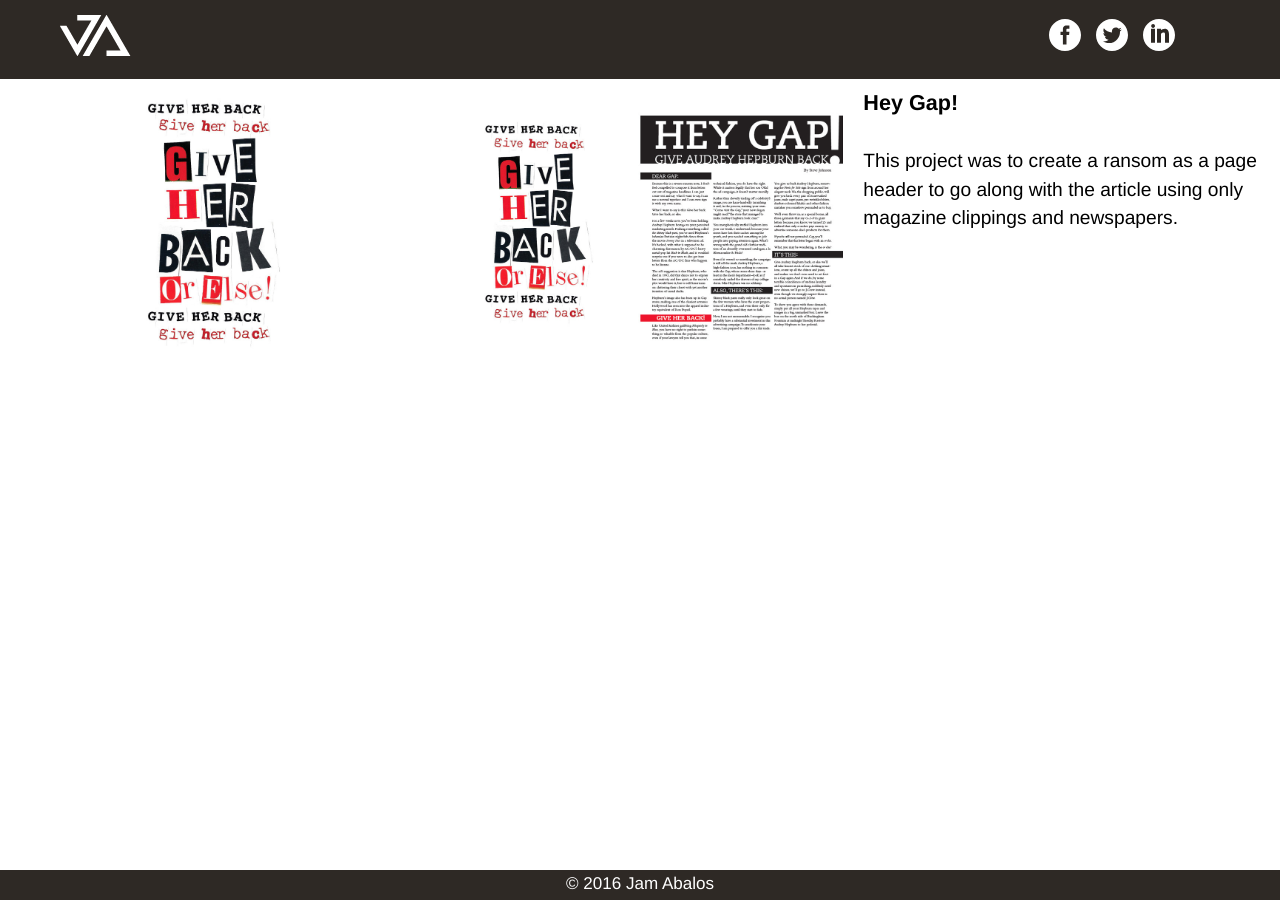
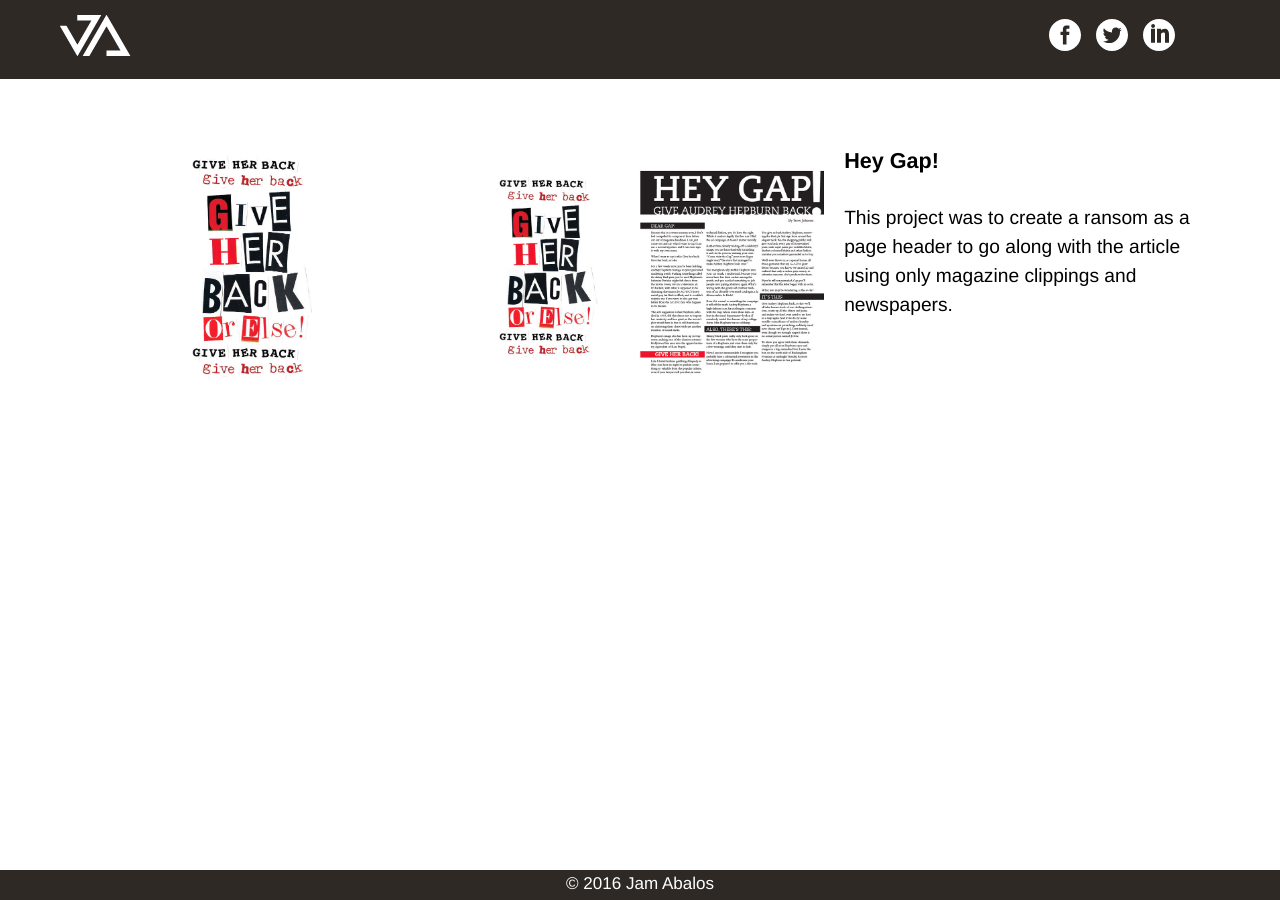
Before and after one commit to JamAbalos/Portfolio, a Jekyll site: the page built from proj3.html, in a window 1280 px wide. Built offline with Jekyll 4.4.1, drawn with Linux system fonts in a browser that asks for light colours.

Commit message:
Fixed spacing

```diff
--- a/proj1.html
+++ b/proj1.html
@@ -2,7 +2,7 @@
 layout: default
 ---
 
-</div>
+<div class="island-double">
 	<div class="grid">
 		<div class="unit [ sx-1 s-1 m-1-2 l-1-3 ] gutter">
 			<img class="img-flex" src="{{site.baseurl}}/images/musiccen.jpg" alt="">
@@ -16,7 +16,6 @@
 		</div>
 	</div>
 
-</div>
 	<div class="grid">
 		<div class="unit [ sx-1 s-1 m-1-2 l-1-3 ] gutter">
 			<img class="img-flex" src="{{site.baseurl}}/images/jhoncantread2.jpg" alt="">
@@ -29,3 +28,4 @@
 			<p>This was more of a design peice rather than a regular stuctured article. Adding the red censors on the page to poke fun and literally show censored literature. This peice was to look slightly old style with the red stamped ink you would regularly see in libraries.</p>
 		</div>
 	</div>
+</div>
--- a/proj2.html
+++ b/proj2.html
@@ -2,7 +2,7 @@
 layout: default
 ---
 
-</div>
+<div class="island-double">
 	<div class="grid">
 		<div class="unit [ sx-1 s-1 m-1-2 l-1-3 ] gutter">
 			<img class="img-flex" src="{{site.baseurl}}/images/studghib1.jpg" alt="">
@@ -16,7 +16,7 @@
 		</div>
 	</div>
 
-</div>
+
 	<div class="grid">
 		<div class="unit [ sx-1 s-1 m-1-2 l-1-3 ] gutter">
 			<img class="img-flex" src="{{site.baseurl}}/images/studghib3.jpg" alt="">
@@ -29,3 +29,4 @@
 			<p>Using brush script and water colour, I tried to make the quotes look child like while using various different colours for each movie theme. Each quote is provided with a page which shows the script where the passage was taken from.</p>
 		</div>
 	</div>
+</div>
--- a/proj3.html
+++ b/proj3.html
@@ -2,7 +2,7 @@
 layout: default
 ---
 
-</div>
+<div class="island-double">
 	<div class="grid">
 		<div class="unit [ sx-1 s-1 m-1-2 l-1-3 ] gutter">
 			<img class="img-flex" src="{{site.baseurl}}/images/heyg2.jpg" alt="">
@@ -15,3 +15,4 @@
 			<p>This project was to create a ransom as a page header to go along with the article using only magazine clippings and newspapers.</p>
 		</div>
 	</div>
+</div>
--- a/proj4.html
+++ b/proj4.html
@@ -2,7 +2,7 @@
 layout: default
 ---
 
-</div>
+<div class="island-double">
 	<div class="grid">
 		<div class="unit [ sx-1 s-1 m-1-2 l-1-3 ] gutter">
 			<img class="img-flex" src="{{site.baseurl}}/images/perfont1.jpg" alt="">
@@ -15,3 +15,4 @@
 			<p>This project was to create a personalized typeface from scratch. The typeface is mono spaced and was not intended for body copy. The inspiration came from my very own writting which I then tweaked and tweaked till the final resulted in this stylistic font.</p>
 		</div>
 	</div>
+</div>
--- a/proj5.html
+++ b/proj5.html
@@ -2,7 +2,7 @@
 layout: default
 ---
 
-</div>
+<div class="island-double">
 	<div class="grid">
 		<div class="unit [ sx-1 s-1 m-1-2 l-1-3 ] gutter">
 			<img class="img-flex" src="{{site.baseurl}}/images/iso1.jpg" alt="">
@@ -15,3 +15,4 @@
 			<p>This project was to show a process being done in an isometric style. In this project I went with the process of painting an easter egg.</p>
 		</div>
 	</div>
+</div>
--- a/proj6.html
+++ b/proj6.html
@@ -2,7 +2,7 @@
 layout: default
 ---
 
-</div>
+<div class="island-double">
 	<div class="grid">
 		<div class="unit [ sx-1 s-1 m-1-2 l-1-3 ] gutter">
 			<img class="img-flex" src="{{site.baseurl}}/images/plantlife2.jpg" alt="">
@@ -16,7 +16,6 @@
 		</div>
 	</div>
 
-</div>
 	<div class="grid">
 		<div class="unit [ sx-1 s-1 m-1-2 l-1-3 ] gutter">
 			<img class="img-flex" src="{{site.baseurl}}/images/plantlife4.jpg" alt="">
@@ -29,3 +28,4 @@
 			<p>The app keeps track of the plants health such as it's temperature, water levels, the amount of sunlight being taken in ect. It will then give the user an alert via mobile device if there is anything the plant is lacking. The smart device can be set to auto or manual for convinience.</p>
 		</div>
 	</div>
+</div>
```
Lines whose indentation alone changed are shown as unchanged.
